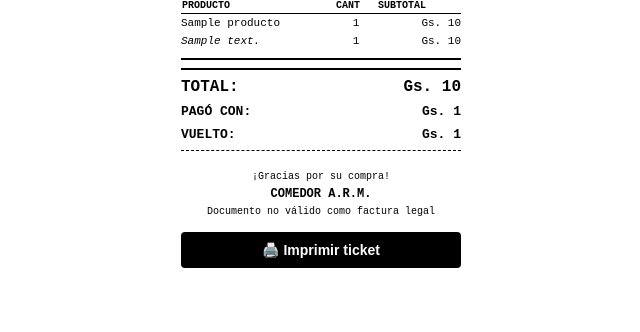
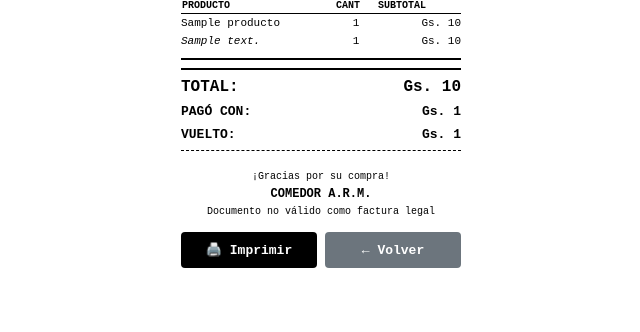
Before and after one commit to Axel-Alvarenga/Facturacion-Corregido, a Django app: page /ventas/1/ticket/ in a window 1280 px wide. Shown: the part 171-503 px from the top of the page, without its empty margins (319-959 px from the left). Run offline with Django 5.2, Linux system fonts and the light colour scheme; a user stored in the database is signed in; tables that the repository leaves empty hold one stand-in row (values such as "Sample post").

Commit message:
ticket venta con boton de volver

```diff
--- a/facturacion/templates/facturacion/ventas/ticket_venta.html
+++ b/facturacion/templates/facturacion/ventas/ticket_venta.html
@@ -71,25 +71,40 @@
         }
         .footer strong { font-size: 12px; }
 
+        /* ---- Botones de acción ---- */
+        .acciones {
+            display: flex;
+            gap: 8px;
+            margin-top: 15px;
+        }
+        .boton-accion {
+            flex: 1;
+            padding: 10px;
+            border: none;
+            border-radius: 4px;
+            font-size: 13px;
+            cursor: pointer;
+            font-weight: bold;
+            text-align: center;
+            text-decoration: none;
+            display: inline-block;
+            font-family: inherit;
+        }
         .boton-imprimir {
-            display: block;
-            width: 100%;
-            margin-top: 15px;
-            padding: 10px;
             background: #000;
             color: #fff;
-            border: none;
-            border-radius: 4px;
-            font-size: 14px;
-            cursor: pointer;
-            font-weight: bold;
         }
         .boton-imprimir:hover { background: #333; }
+        .boton-volver {
+            background: #6c757d;
+            color: #fff;
+        }
+        .boton-volver:hover { background: #555; }
 
         @media print {
             body { margin: 0; padding: 5px; width: 80mm; }
             .no-print { display: none !important; }
-            .boton-imprimir { display: none !important; }
+            .acciones { display: none !important; }
         }
     </style>
 </head>
@@ -165,9 +180,27 @@
         <p style="margin: 5px 0;">Documento no válido como factura legal</p>
     </div>
 
-    <button class="boton-imprimir no-print" onclick="window.print()">
-        🖨️ Imprimir ticket
-    </button>
+    <!-- Botones de acción (no se imprimen) -->
+    <div class="acciones no-print">
+        <button type="button" class="boton-accion boton-imprimir" onclick="window.print()">
+            🖨️ Imprimir
+        </button>
+        <button type="button" class="boton-accion boton-volver" onclick="volver()">
+            ← Volver
+        </button>
+    </div>
+
+    <script>
+    function volver() {
+        // Si hay historial (venís de otra pantalla), volver atrás.
+        // Si no (abriste el ticket directo por URL), ir a nueva venta.
+        if (window.history.length > 1) {
+            window.history.back();
+        } else {
+            window.location.href = "{% url 'crear_venta' %}";
+        }
+    }
+    </script>
 
 </body>
 </html>
```
Also changed, not shown: facturacion/static/facturacion/js/venta_form.js (+8 -1 lines).
